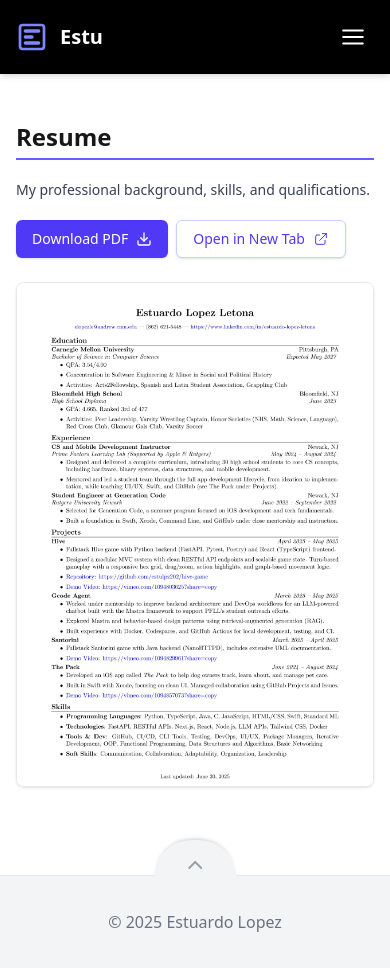
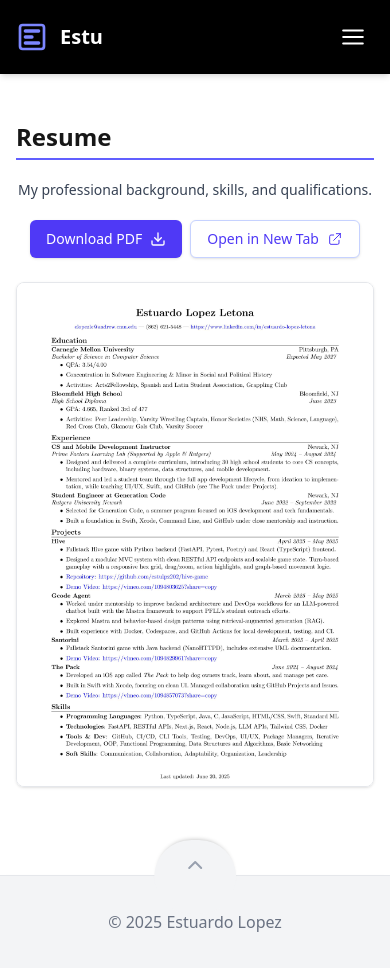
Before and after one commit to estulpz202/personal-website, a Next.js app: page /resume in a window 390 px wide. Built offline with nearby package versions, Linux system fonts and the light colour scheme.

Commit message:
Improve ResumePage layout for < small screens.

```diff
--- a/src/app/resume/page.tsx
+++ b/src/app/resume/page.tsx
@@ -20,11 +20,11 @@ export default function ResumePage() {
         {/* Page header with title and actions */}
         <div className="mb-6 sm:mb-7 md:mb-8">
           <SectionHeader title="Resume" />
-          <div className="flex flex-col sm:flex-row sm:justify-between sm:items-center gap-3 sm:gap-4">
-            <p className="text-gray-700 text-sm sm:text-base my-2 sm:my-auto">
+          <div className="flex flex-col items-center sm:items-start sm:flex-row sm:justify-between gap-3 sm:gap-4">
+            <p className="text-gray-700 text-sm sm:text-base text-center sm:text-left my-2 sm:my-auto">
               My professional background, skills, and qualifications.
             </p>
-            <div className="flex flex-wrap sm:flex-nowrap gap-2 sm:gap-3">
+            <div className="flex gap-2 sm:gap-3">
               <DownloadButton
                 href="/resume.pdf"
                 filename="Estuardo_Lopez_Resume.pdf"
@@ -43,7 +43,7 @@ export default function ResumePage() {
 
         {/* Resume Display */}
         <div className="w-full rounded-lg overflow-hidden shadow-sm border border-gray-200">
-          {/* Image - For small to large screens */}
+          {/* Image - For large screens and below */}
           <div className="xl:hidden w-full">
             <a href="/resume.pdf" target="_blank" rel="noopener noreferrer">
               <Image
```
